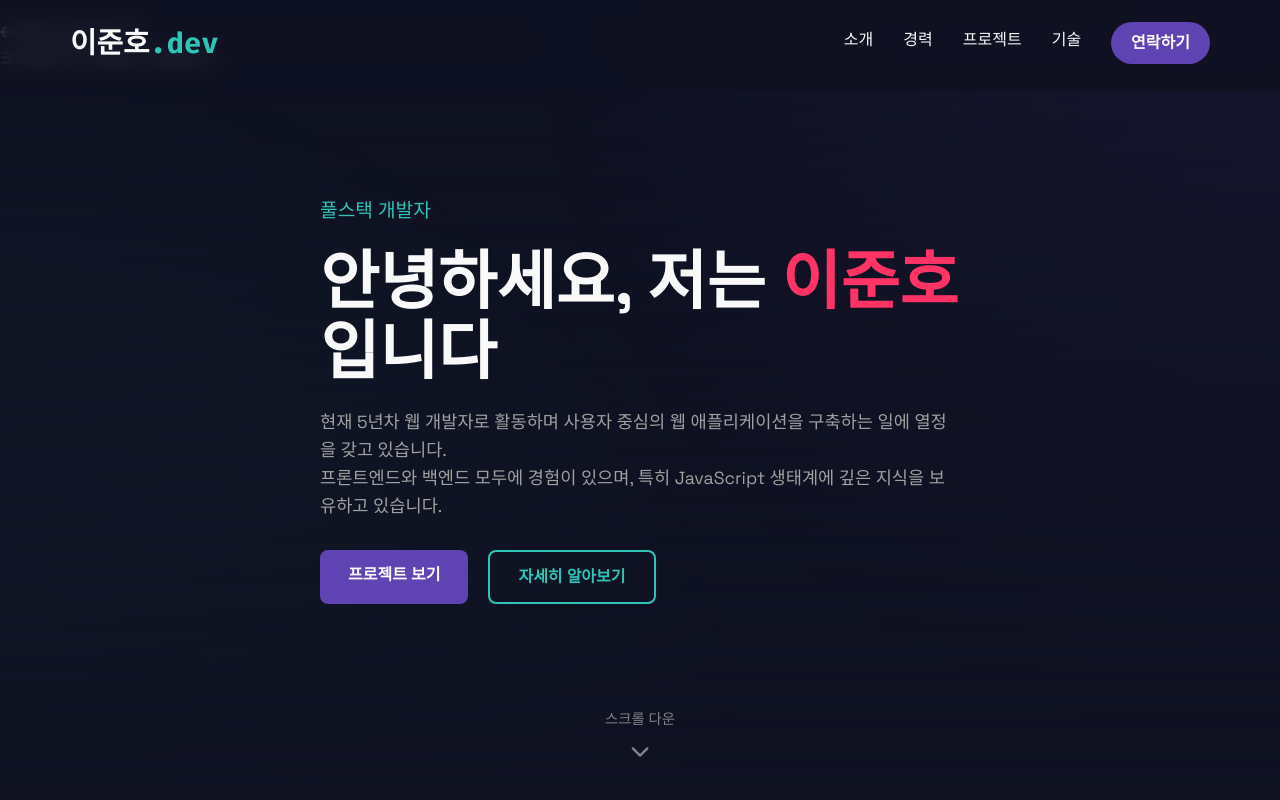
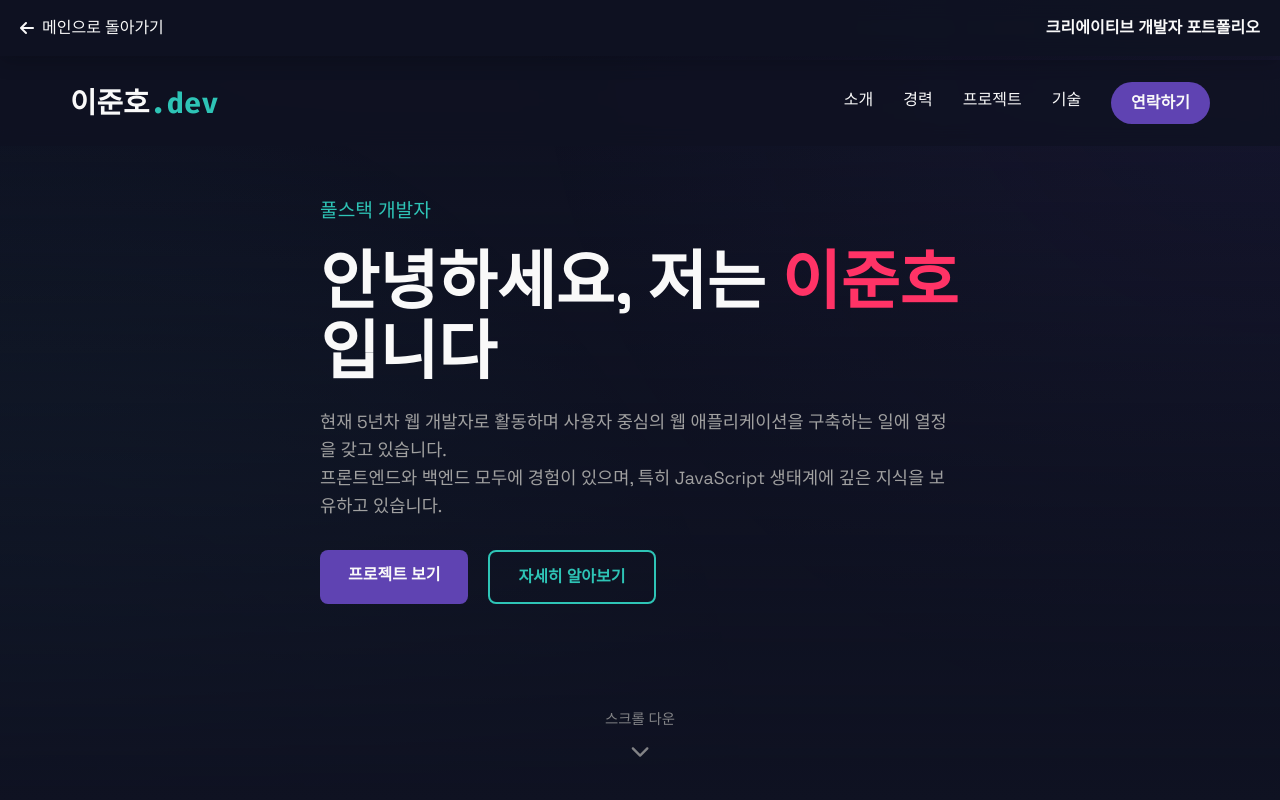
Before and after one commit to sumwy/webTemplete, a plain HTML site: page portfolios/developer-creative.html in a window 1280 px wide. Shown: the top 800 px of the page. Drawn offline with Linux system fonts and the light colour scheme.

Commit message:
CSS 파일에서 내부 스타일을 외부 CSS로 이동 및 뒤로가기 버튼 스타일 수정

```diff
--- a/portfolios/css/developer-creative.css
+++ b/portfolios/css/developer-creative.css
@@ -149,6 +149,41 @@ h1, h2, h3, h4, h5, h6 {
     color: var(--bg-color);
 }
 
+/* 뒤로가기 헤더 스타일 */
+.back-header {
+    position: fixed;
+    top: 0;
+    left: 0;
+    width: 100%;
+    background-color: rgba(15, 18, 34, 0.9);
+    padding: 15px 20px;
+    display: flex;
+    justify-content: space-between;
+    align-items: center;
+    z-index: 2000; /* 기존 헤더보다 높은 z-index 값 */
+    box-shadow: 0 5px 20px rgba(0, 0, 0, 0.2);
+    backdrop-filter: blur(10px);
+}
+
+.back-button {
+    display: flex;
+    align-items: center;
+    gap: 8px;
+    color: var(--text-color);
+    font-weight: 500;
+    transition: var(--transition);
+}
+
+.back-button:hover {
+    color: var(--secondary-color);
+}
+
+.portfolio-title {
+    font-size: 1rem;
+    font-weight: 600;
+    color: var(--text-color);
+}
+
 /* 헤더 및 네비게이션 */
 header {
     position: fixed;
@@ -160,6 +195,10 @@ header {
     backdrop-filter: blur(10px);
     z-index: 1000;
     transition: var(--transition);
+}
+
+#header {
+    margin-top: 60px;
 }
 
 header.scrolled {
--- a/portfolios/css/planner-creative.css
+++ b/portfolios/css/planner-creative.css
@@ -47,6 +47,8 @@ body {
     width: 100%;
     z-index: 1000;
     box-shadow: 0 2px 10px rgba(0, 0, 0, 0.1);
+    display: flex;
+    justify-content: space-between;
 }
 
 .back-button {
@@ -247,6 +249,7 @@ nav {
     padding: 20px 0;
     z-index: 1000;
     transition: var(--transition);
+    margin-top: 60px;
 }
 
 nav.scrolled {
--- a/portfolios/css/planner-minimalist.css
+++ b/portfolios/css/planner-minimalist.css
@@ -88,6 +88,7 @@ nav {
     background-color: rgba(250, 250, 250, 0.95);
     z-index: 100;
     padding: 15px 0;
+    margin-top: 60px;
 }
 
 nav a {
```
